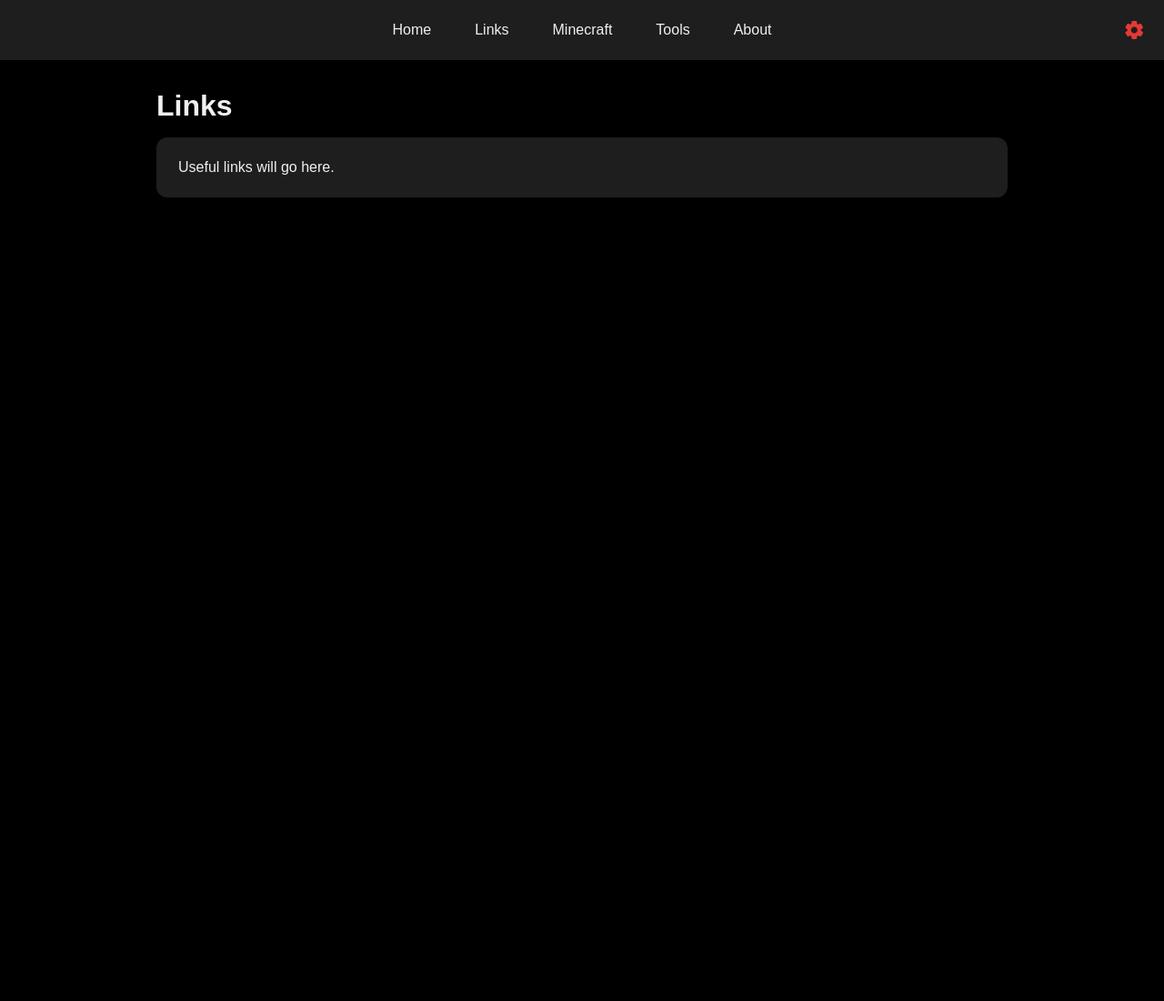
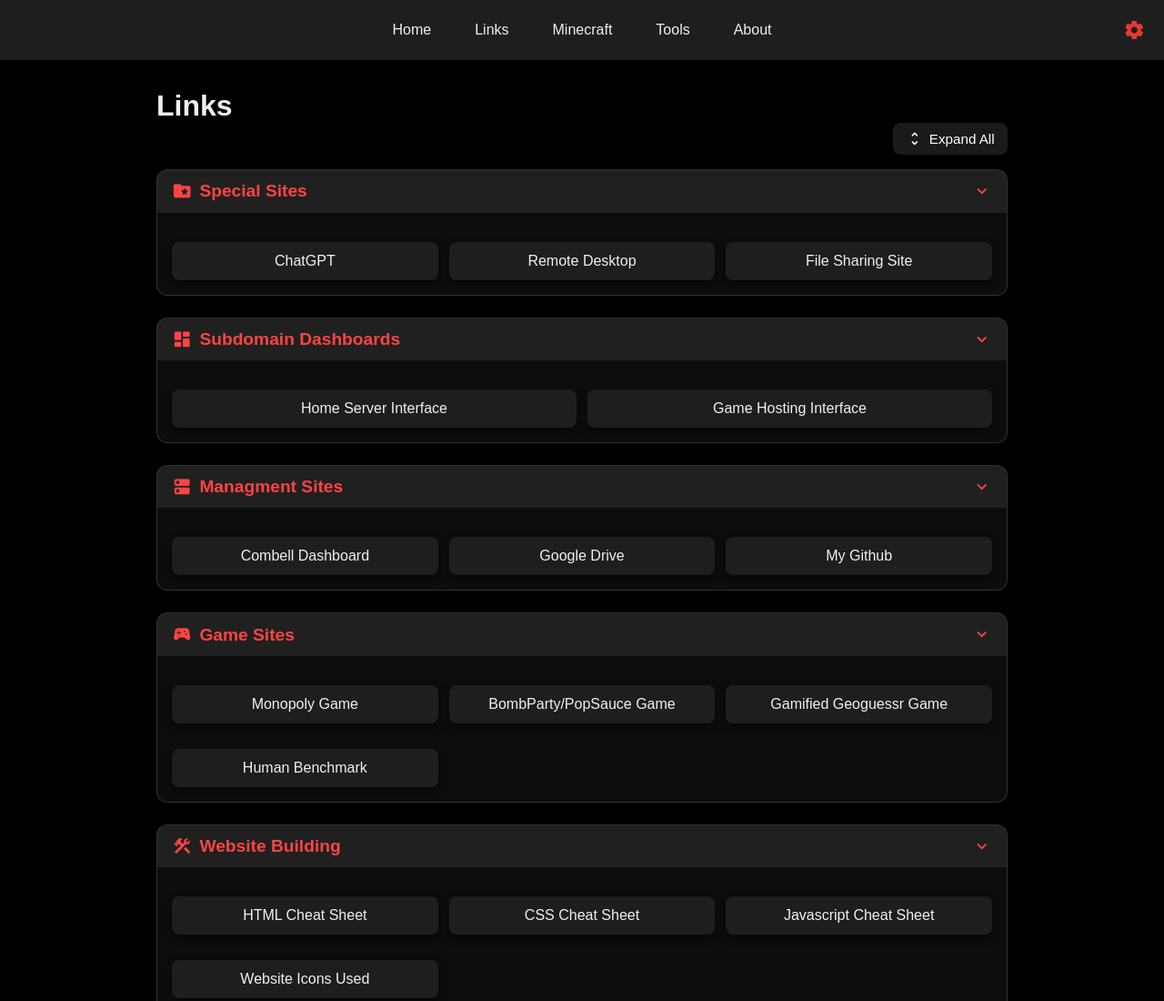
Before and after one commit to romain-vdw/romain-vdw.github.io, a plain HTML site: page links/index.html in a window 1280 px wide. Shown: the top 1100 px of the page at 91% size. Before the commit the page ends 800 px from the top, so only its background shows below. Drawn offline with Linux system fonts and the light colour scheme.

Commit message:
made links page

```diff
--- /dev/null
+++ b/assets/css/links.css
@@ -0,0 +1,115 @@
+.link-group {
+  margin-bottom: 1.5rem;
+  border: 1px solid rgba(255, 255, 255, 0.15);
+  border-radius: 12px;
+  overflow: hidden;
+  background: rgba(255, 255, 255, 0.05);
+}
+
+.link-group-header {
+  display: flex;
+  align-items: center;
+  gap: 0.5rem;
+  padding: 0.75rem 1rem;
+  background: rgba(255, 255, 255, 0.08);
+  cursor: pointer;
+  user-select: none;
+  transition: background 0.2s ease;
+}
+
+.link-group-header:hover {
+  background: rgba(255, 255, 255, 0.12);
+}
+
+.link-group-header h2 {
+  flex-grow: 1;
+  font-size: 1.2rem;
+  color: #ff4444;
+  margin: 0;
+}
+
+.link-group-header .material-icons-round {
+  color: #ff4444;
+  font-size: 1.4rem;
+}
+
+.expand-icon {
+  transition: transform 0.25s ease;
+}
+
+.expand-icon.rotated {
+  transform: rotate(180deg);
+}
+
+.links-grid {
+  display: grid;
+  gap: 0.75rem;
+  grid-template-columns: repeat(auto-fit, minmax(220px, 1fr));
+  padding: 1rem;
+  transition: max-height 0.3s ease, opacity 0.3s ease, padding 0.3s ease;
+}
+
+.links-grid.collapsed {
+  max-height: 0;
+  opacity: 0;
+  padding: 0 1rem;
+  overflow: hidden;
+}
+
+.link-card {
+  display: flex;
+  align-items: center;
+  justify-content: center;
+  text-align: center;
+  padding: 0.75rem;
+  text-decoration: none;
+  color: inherit;
+  transition: transform 0.2s ease, box-shadow 0.2s ease;
+  border-radius: 8px;
+  word-wrap: break-word;
+  overflow-wrap: break-word;
+  word-break: break-all;
+  hyphens: auto;
+}
+
+.link-card:hover {
+  transform: translateY(-3px);
+  box-shadow: 0 4px 12px rgba(255, 0, 0, 0.2);
+}
+
+.links-toolbar {
+  display: flex;
+  justify-content: flex-end;
+  align-items: center;
+  margin-bottom: 1rem;
+}
+
+.toggle-collapse-btn {
+  display: flex;
+  align-items: center;
+  gap: 0.4rem;
+  padding: 0.5rem 0.9rem;
+  border: none;
+  border-radius: 8px;
+  background: rgba(255, 255, 255, 0.1);
+  color: #fff;
+  font-size: 0.95rem;
+  cursor: pointer;
+  transition: background 0.2s ease, transform 0.1s ease;
+}
+
+.toggle-collapse-btn:hover {
+  background: rgba(255, 255, 255, 0.2);
+  transform: translateY(-2px);
+}
+
+.toggle-collapse-btn .material-icons-round {
+  font-size: 1.2rem;
+}
+
+
+@media (max-width: 600px) {
+  .links-grid {
+    grid-template-columns: repeat(auto-fit, minmax(160px, 1fr));
+  }
+}
--- /dev/null
+++ b/assets/data/links.json
@@ -0,0 +1,104 @@
+{
+  "Special Sites": {
+    "icon": "folder_special",
+    "links": [
+      {
+        "name": "ChatGPT",
+        "url": "https://chatgpt.com/"
+      },
+      {
+        "name": "Remote Desktop",
+        "url": "https://remotedesktop.google.com/access"
+      },
+      {
+        "name": "File Sharing Site",
+        "url": "https://toffeeshare.com"
+      }
+    ]
+  },
+  "Subdomain Dashboards": {
+    "icon": "dashboard",
+    "links": [
+      {
+        "name": "Home Server Interface",
+        "url": "https://webmin.rom1.be"
+      },
+      {
+        "name": "Game Hosting Interface",
+        "url": "https://amp.rom1.be"
+      }
+    ]
+  },
+  "Managment Sites": {
+    "icon": "dns",
+    "links": [
+      {
+        "name": "Combell Dashboard",
+        "url": "https://my.combell.com/en/go"
+      },
+      {
+        "name": "Google Drive",
+        "url": "https://drive.google.com/drive/my-drive"
+      },
+      {
+        "name": "My Github",
+        "url": "https://github.com/romain-vdw"
+      }
+    ]
+  },
+  "Game Sites": {
+    "icon": "sports_esports",
+    "links": [
+      {
+        "name": "Monopoly Game",
+        "url": "https://richup.io"
+      },
+      {
+        "name": "BombParty/PopSauce Game",
+        "url": "https://jklm.fun"
+      },
+      {
+        "name": "Gamified Geoguessr Game",
+        "url": "https://lostgamer.io"
+      },
+      {
+        "name": "Human Benchmark",
+        "url": "https://humanbenchmark.com"
+      }
+    ]
+  },
+  "Website Building": {
+    "icon": "construction",
+    "links": [
+      {
+        "name": "HTML Cheat Sheet",
+        "url": "https://rogiervdl.github.io/HTML-course/08_samenvatting.html"
+      },
+      {
+        "name": "CSS Cheat Sheet",
+        "url": "https://rogiervdl.github.io/CSS-course/07_samenvatting.html"
+      },
+      {
+        "name": "Javascript Cheat Sheet",
+        "url": "https://rogiervdl.github.io/JS-course/summary.html"
+      },
+      {
+        "name": "Website Icons Used",
+        "url": "https://fonts.google.com/icons?icon.set=Material+Icons&icon.style=Rounded"
+      }
+    ]
+  },
+  "Template": {
+    "icon": "",
+    "links": [
+      {
+        "name": "Tessssssssssssssssssssssssssssssssssssssssssssssssssssssssssssssssssssssssssssst",
+        "url": ""
+      },
+      {
+        "name": "Example",
+        "url": ""
+      }
+    ]
+  }
+}
--- /dev/null
+++ b/assets/js/links.js
@@ -0,0 +1,136 @@
+const container = document.getElementById("links-container");
+const collapsedStateKey = "collapsedCategories";
+
+// Load saved collapse state
+function loadCollapseState() {
+  try {
+    return JSON.parse(localStorage.getItem(collapsedStateKey)) || {};
+  } catch {
+    return {};
+  }
+}
+
+// Save collapse state
+function saveCollapseState(state) {
+  localStorage.setItem(collapsedStateKey, JSON.stringify(state));
+}
+
+let collapseState = loadCollapseState();
+let toggleBtn; // Global reference for toolbar button
+
+// Update toolbar button label based on current state
+function updateToolbarButton() {
+  const allCollapsed = Object.values(collapseState).every(Boolean);
+  if (toggleBtn) {
+    toggleBtn.innerHTML = allCollapsed
+      ? `<span class="material-icons-round">unfold_more</span> Expand All`
+      : `<span class="material-icons-round">unfold_less</span> Collapse All`;
+  }
+}
+
+// Create toolbar
+function createToolbar() {
+  const toolbar = document.createElement("div");
+  toolbar.classList.add("links-toolbar");
+
+  toggleBtn = document.createElement("button");
+  toggleBtn.classList.add("toggle-collapse-btn");
+  toggleBtn.innerHTML = `<span class="material-icons-round">unfold_less</span> Collapse All`;
+
+  toggleBtn.addEventListener("click", () => {
+    const allCollapsed = Object.values(collapseState).every(Boolean);
+    const newState = !allCollapsed;
+
+    document.querySelectorAll(".link-group").forEach((group) => {
+      const header = group.querySelector(".link-group-header");
+      const grid = group.querySelector(".links-grid");
+      const category = header.querySelector("h2").textContent;
+
+      grid.classList.toggle("collapsed", newState);
+      header
+        .querySelector(".expand-icon")
+        .classList.toggle("rotated", newState);
+      collapseState[category] = newState;
+    });
+
+    saveCollapseState(collapseState);
+    updateToolbarButton();
+  });
+
+  toolbar.appendChild(toggleBtn);
+  container.before(toolbar);
+}
+
+function createLinkCard(link) {
+  const card = document.createElement("a");
+  card.classList.add("card", "link-card");
+  card.href = link.url;
+  card.target = "_blank";
+  card.rel = "noopener noreferrer";
+  card.textContent = link.name;
+  return card;
+}
+
+function createLinkCard(link) {
+  const card = document.createElement("a");
+  card.classList.add("card", "link-card");
+  card.href = link.url;
+  card.target = "_blank";
+  card.rel = "noopener noreferrer";
+  card.textContent = link.name;
+  return card;
+}
+
+function createCategoryGroup(category, data) {
+  const group = document.createElement("section");
+  group.classList.add("link-group");
+
+  // Header with icon
+  const header = document.createElement("div");
+  header.classList.add("link-group-header");
+  header.innerHTML = `
+    <span class="material-icons-round">${data.icon || "folder"}</span>
+    <h2>${category}</h2>
+    <span class="material-icons-round expand-icon">expand_more</span>
+  `;
+  group.appendChild(header);
+
+  // Grid container
+  const grid = document.createElement("div");
+  grid.classList.add("links-grid");
+  for (const link of data.links) grid.appendChild(createLinkCard(link));
+  group.appendChild(grid);
+
+  // Restore collapse state
+  if (collapseState[category]) {
+    grid.classList.add("collapsed");
+    header.querySelector(".expand-icon").classList.add("rotated");
+  }
+
+  // Toggle category collapse
+  header.addEventListener("click", () => {
+    grid.classList.toggle("collapsed");
+    header.querySelector(".expand-icon").classList.toggle("rotated");
+
+    collapseState[category] = grid.classList.contains("collapsed");
+    saveCollapseState(collapseState);
+    updateToolbarButton();
+  });
+
+  return group;
+}
+
+fetch("/assets/data/links.json")
+  .then((res) => res.json())
+  .then((data) => {
+    container.innerHTML = "";
+    createToolbar();
+    for (const [category, info] of Object.entries(data)) {
+      container.appendChild(createCategoryGroup(category, info));
+    }
+    updateToolbarButton();
+  })
+  .catch((err) => {
+    console.error("Failed to load links.json:", err);
+    container.innerHTML = "<p>Error loading links.</p>";
+  });
--- a/links/index.html
+++ b/links/index.html
@@ -6,6 +6,7 @@
   <meta name="viewport" content="width=device-width, initial-scale=1.0">
   <title>Links | My Dashboard</title>
   <link rel="stylesheet" href="/assets/css/style.css">
+  <link rel="stylesheet" href="/assets/css/links.css" />
   <link href="https://fonts.googleapis.com/icon?family=Material+Icons+Round" rel="stylesheet">
   <link rel="icon" href="/assets/img/favicon.ico" type="image/x-icon">
 </head>
@@ -21,11 +22,16 @@
   <a href="/settings/" class="settings-fab" title="Settings">
     <span class="material-icons-round">settings</span>
   </a>
+
   <main>
     <h1>Links</h1>
-    <div class="card">Useful links will go here.</div>
+    <div id="links-container">
+      <p>Loading links...</p>
+    </div>
   </main>
+
   <script src="/assets/js/script.js"></script>
+  <script src="/assets/js/links.js"></script>
 </body>
 
 </html>
```
Also changed, not shown: about/index.html (+3 -0 lines), index.html (+3 -1 lines), minecraft/index.html (+2 -0 lines), settings/index.html (+8 -3 lines), tools/index.html (+3 -1 lines).
